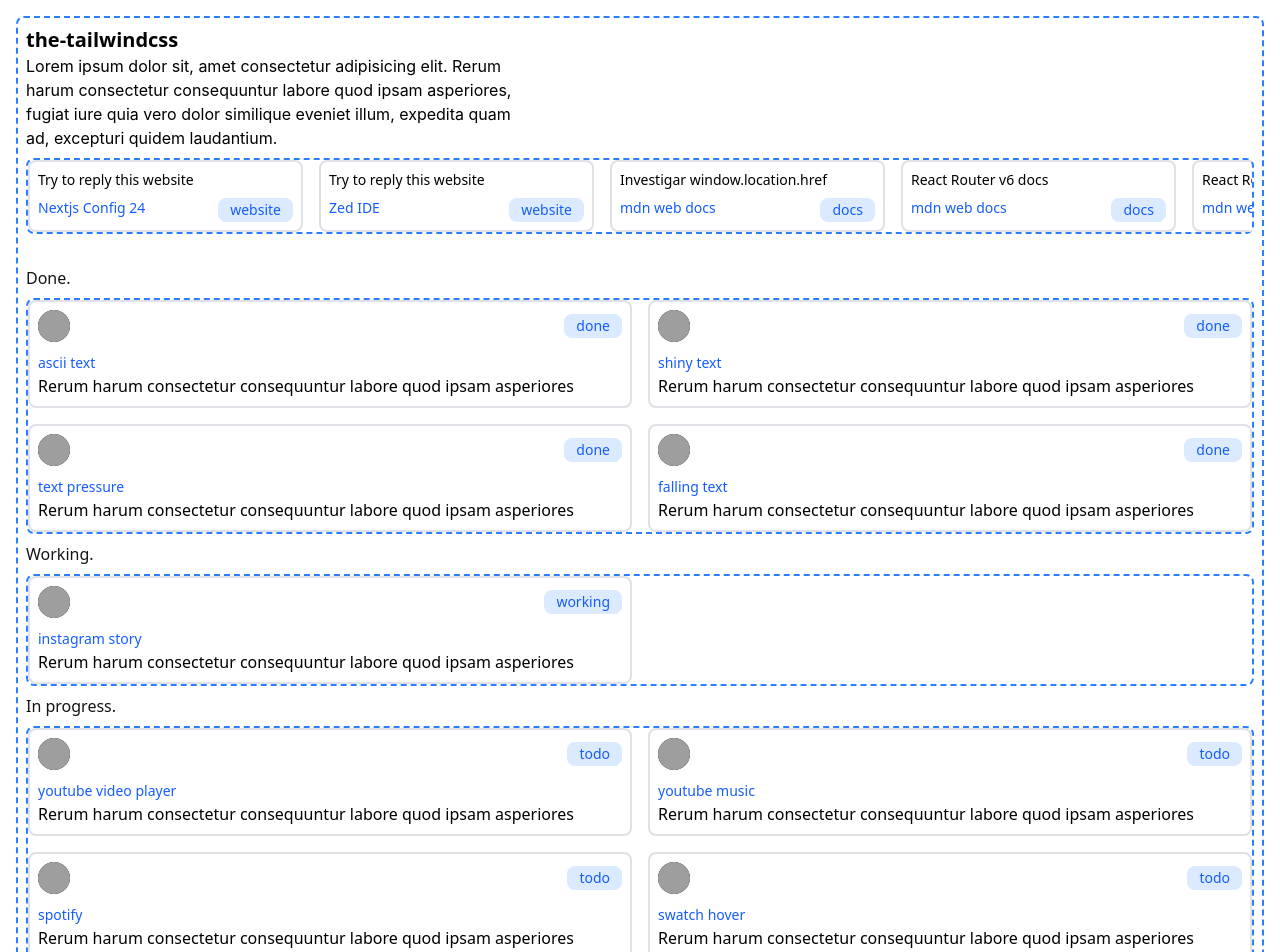
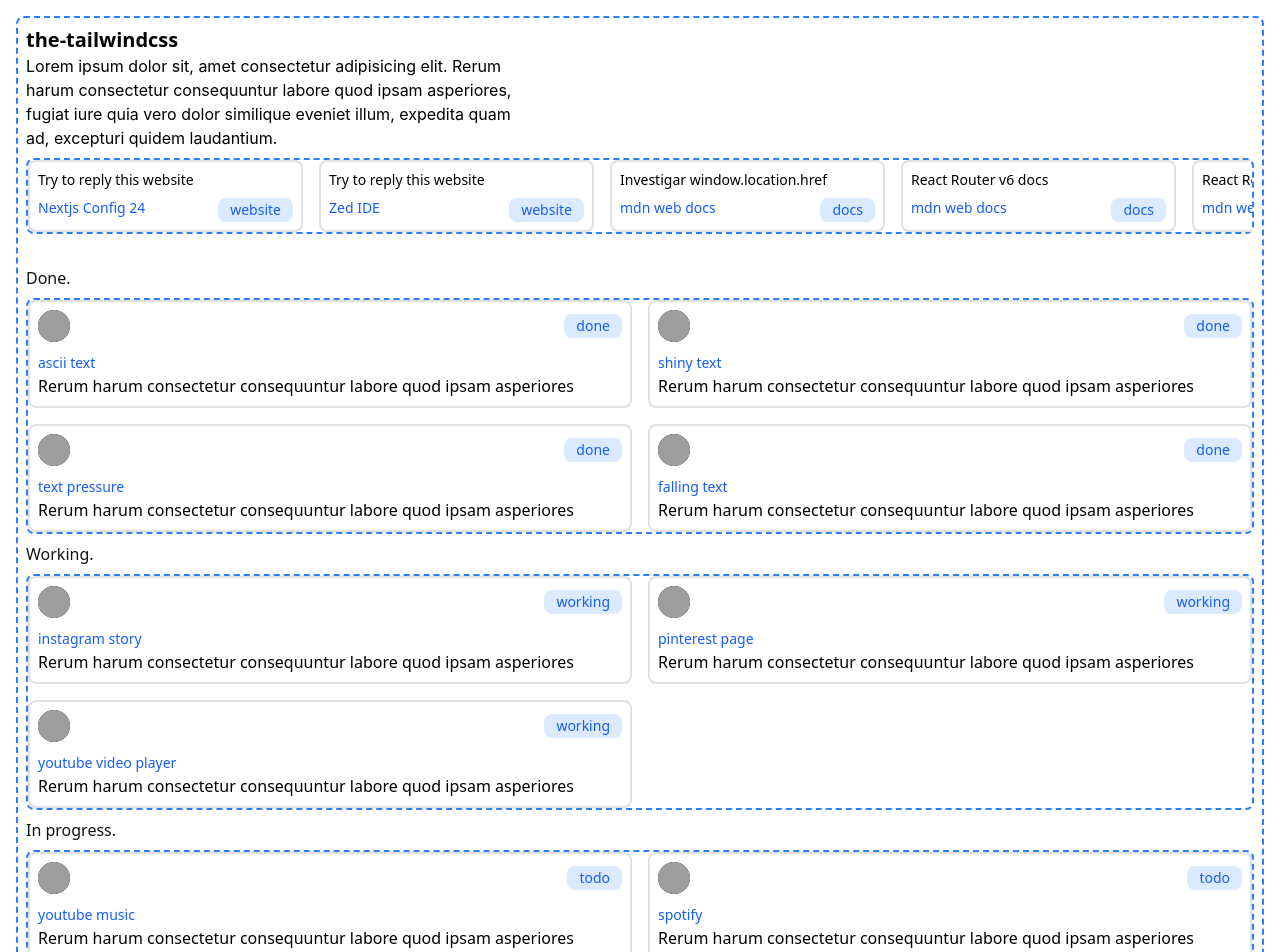
Before and after one commit to 3st1v3ntOkay/the-tailwindcss, a React (Vite) app: page / in a window 1280 px wide. Shown: the top 952 px of the page. Built offline with nearby package versions, Linux system fonts and the light colour scheme; grey boxes are pictures that could not be loaded; a web font is replaced by a local one.

Commit message:
feat: fast commit (pinterest page created)

```diff
--- a/src/data/home.data.ts
+++ b/src/data/home.data.ts
@@ -46,14 +46,6 @@ export const dataDone: TData[] = [
 
 export const dataTodo: TData[] = [
   {
-    id: 1,
-    image: RandomAvatar,
-    status: "todo",
-    pageUrl: "/todo/youtube",
-    pageName: "youtube video player",
-    pageDescription: "Rerum harum consectetur consequuntur labore quod ipsam asperiores",
-  },
-  {
     id: 2,
     image: RandomAvatar,
     status: "todo",
@@ -86,6 +78,22 @@ export const dataWorking: TData[] = [
     status: "working",
     pageUrl: "/working/instagram-story",
     pageName: "instagram story",
+    pageDescription: "Rerum harum consectetur consequuntur labore quod ipsam asperiores",
+  },
+  {
+    id: 2,
+    image: RandomAvatar,
+    status: "working",
+    pageUrl: "/working/pinterest-page",
+    pageName: "pinterest page",
+    pageDescription: "Rerum harum consectetur consequuntur labore quod ipsam asperiores",
+  },
+  {
+    id: 3,
+    image: RandomAvatar,
+    status: "working",
+    pageUrl: "/working/youtube",
+    pageName: "youtube video player",
     pageDescription: "Rerum harum consectetur consequuntur labore quod ipsam asperiores",
   },
 ];
--- a/src/routes/root.tsx
+++ b/src/routes/root.tsx
@@ -17,9 +17,10 @@ import { FallingTextPage } from "@route/done/falling-text";
 
 /* working */
 import { InstagramStoryPage } from "@route/working/instagram-story";
+import { PinterestPage } from "@route/working/pinterest-page";
+import { YouTubePage } from "@/routes/working/youtube";
 
 /* todo */
-import { YouTubePage } from "@/routes/working/youtube";
 import { YouTubeMusicPage } from "@route/todo/youtube-music";
 import { SpotifyPage } from "@route/todo/spotify";
 import { SwatchHoverPage } from "@route/todo/swatch-hover";
@@ -39,7 +40,6 @@ export function Root() {
           </Route>
 
           <Route path="/todo" element={<Layout />}>
-            <Route path="/todo/youtube" element={<YouTubePage />} />
             <Route path="/todo/youtube-music" element={<YouTubeMusicPage />} />
             <Route path="/todo/spotify" element={<SpotifyPage />} />
             <Route path="/todo/swatch-hover" element={<SwatchHoverPage />} />
@@ -47,6 +47,8 @@ export function Root() {
 
           <Route path="/working" element={<Layout />}>
             <Route path="/working/instagram-story" element={<InstagramStoryPage />} />
+            <Route path="/working/pinterest-page" element={<PinterestPage />} />
+            <Route path="/working/youtube" element={<YouTubePage />} />
           </Route>
         </Route>
       </Routes>
--- /dev/null
+++ b/src/routes/working/pinterest-page.tsx
@@ -0,0 +1,15 @@
+import { FlexWrapper } from "@component/FlexWrapper";
+
+export function PinterestPage() {
+  return (
+    <FlexWrapper
+      mode="dev"
+      color="border-blue-500"
+      direction="flex-col"
+      gap="2"
+      padding
+    >
+      <p className="font-geist">spotify page</p>
+    </FlexWrapper>
+  );
+}
```
